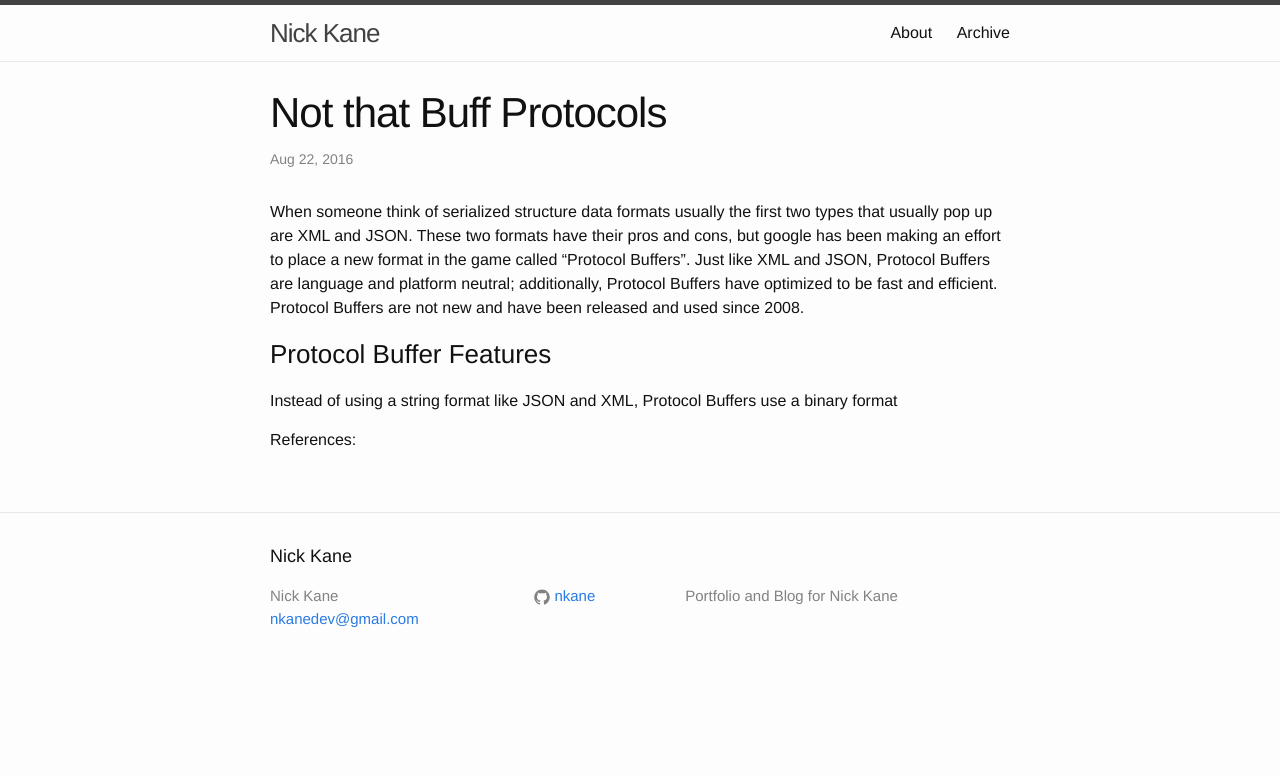
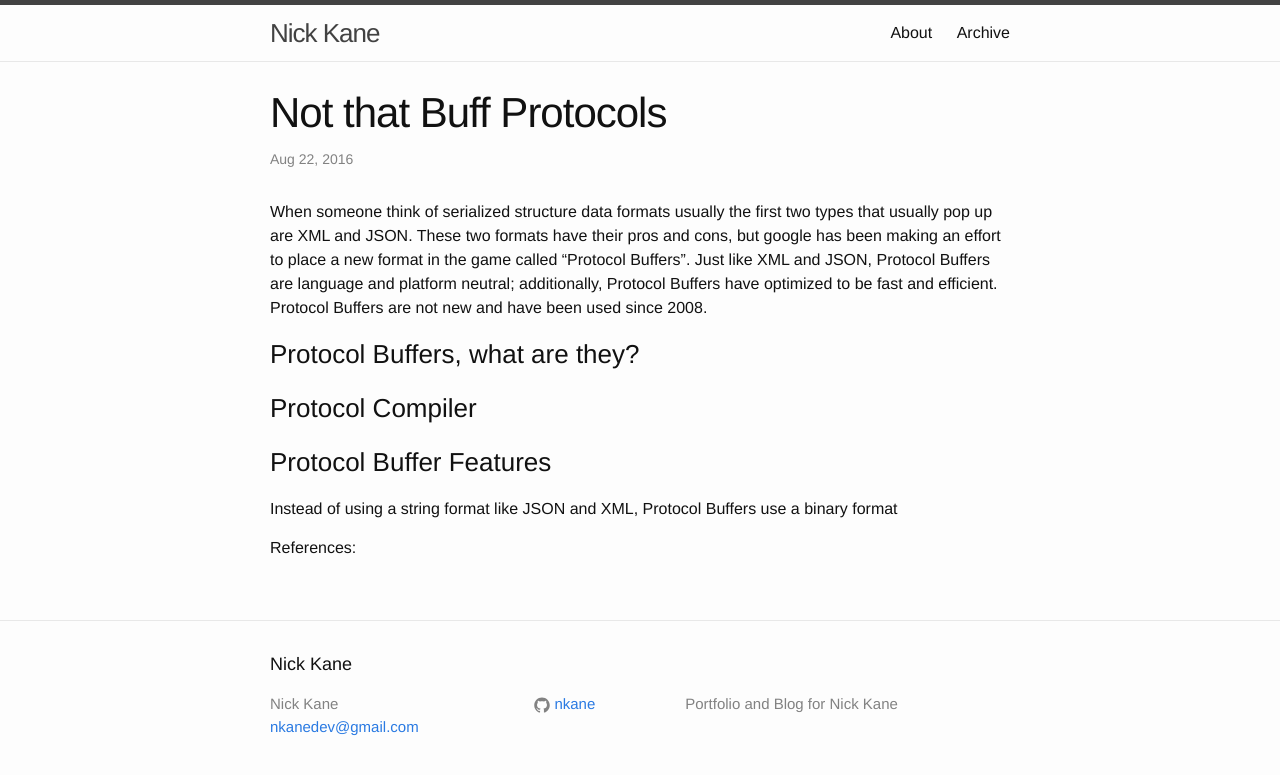
Before and after one commit to nkane/nkane.github.io, a Jekyll site: the page built from _posts/2016-08-22-protocol-buffers.markdown, in a window 1280 px wide. Shown: the top 775 px of the page. Built offline with Jekyll 4.4.1, drawn with Linux system fonts in a browser that asks for light colours.

Commit message:
Added a new post for flat buffers and started adding headers for topics on protocol buffers

```diff
--- a/_posts/2016-08-22-protocol-buffers.markdown
+++ b/_posts/2016-08-22-protocol-buffers.markdown
@@ -5,7 +5,13 @@ date: 2016-08-22
 categories: blog protocol buffers
 visible: 0
 ---
-When someone think of serialized structure data formats usually the first two types that usually pop up are XML and JSON. These two formats have their pros and cons, but google has been making an effort to place a new format in the game called "Protocol Buffers". Just like XML and JSON, Protocol Buffers are language and platform neutral; additionally, Protocol Buffers have optimized to be fast and efficient. Protocol Buffers are not new and have been released and used since 2008.
+When someone think of serialized structure data formats usually the first two types that usually pop up are XML and JSON. These two formats have their pros and cons, but google has been making an effort to place a new format in the game called "Protocol Buffers". Just like XML and JSON, Protocol Buffers are language and platform neutral; additionally, Protocol Buffers have optimized to be fast and efficient. Protocol Buffers are not new and have been used since 2008.
+
+### Protocol Buffers, what are they? ###
+
+
+### Protocol Compiler  ###
+
 
 ### Protocol Buffer Features  ###
 Instead of using a string format like JSON and XML, Protocol Buffers use a binary format
```
Also changed, not shown: _posts/2016-08-22-flat-buffers.markdown (added), 2 other files.
